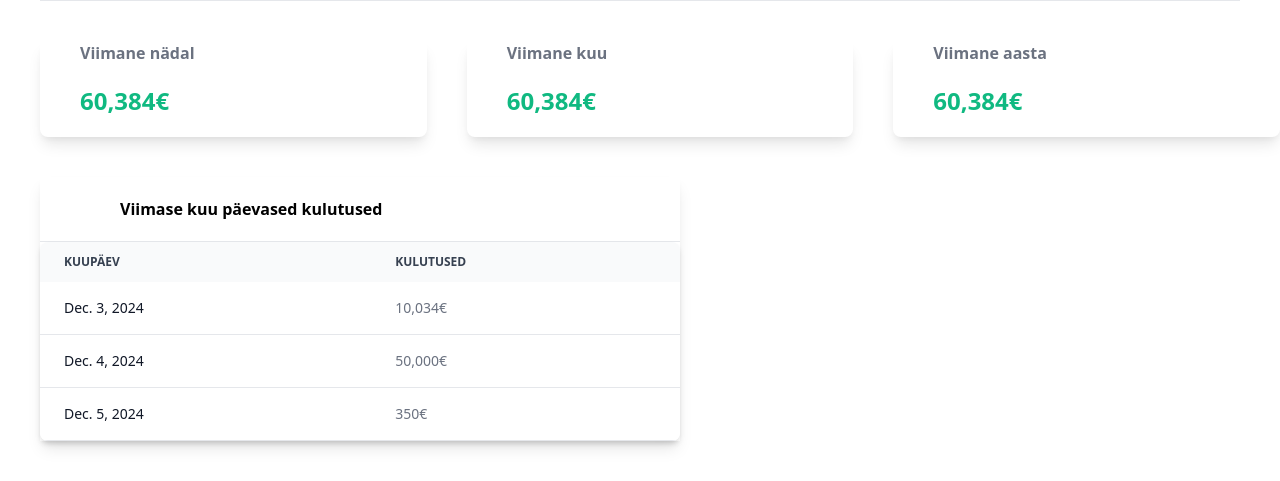
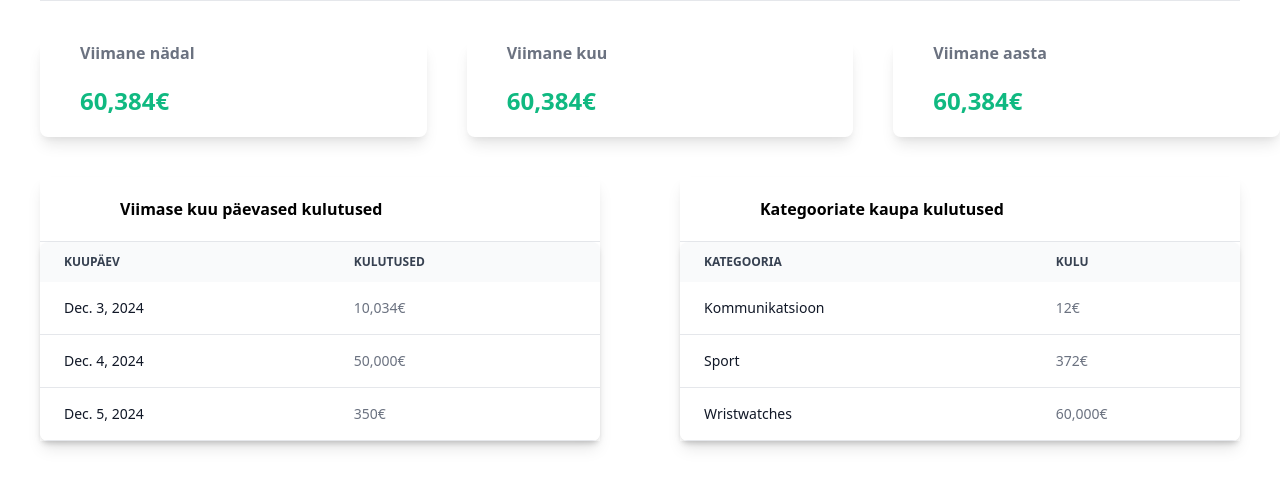
Before and after one commit to AndriKls/expense-tracker, a Django app: page / in a window 1280 px wide. Shown: the part 848-1329 px from the top of the page. Run offline with Django 5.2, Linux system fonts and the light colour scheme; data comes from the database, SQL or seed files in the repository; both versions use the stored data as it was after the commit; style sheets or scripts are compiled from the project's sources.

Commit message:
Added expense sums by category table

```diff
--- a/myapp/templates/myapp/index.html
+++ b/myapp/templates/myapp/index.html
@@ -121,8 +121,6 @@
         </div>
         <hr>
         <div id="30-day-table">
-
-
             <div class="relative overflow-x-auto shadow-md sm:rounded-lg">
                 <table class="w-full text-sm text-left rtl:text-right text-gray-500 dark:text-gray-400">
                     <thead class="text-xs text-gray-700 uppercase bg-gray-50 dark:bg-gray-700 dark:text-gray-400">
@@ -133,27 +131,72 @@
                             <th scope="col" class="px-6 py-3">
                                 <div class="flex items-center">
                                     Kulutused
-                        <a href="#"></a>
                                 </div>
                             </th>
                         </tr>
                     </thead>
                     <tbody>
-            {%for sum in daily_sums%}
+                        {% for sum in daily_sums %}
                         <tr class="bg-white border-b dark:bg-gray-800 dark:border-gray-700">
                             <th scope="row" class="px-6 py-4 font-medium text-gray-900 whitespace-nowrap dark:text-white">
-                    {{sum.date}}
+                                {{ sum.date }}
                             </th>
                             <td class="px-6 py-4">
-                    {{sum.sum|intcomma}}€
+                                {{ sum.sum|intcomma }}€
                             </td>
                         </tr>
-
-            {%endfor%}
+                        {% endfor %}
                     </tbody>
                 </table>
             </div>
+        </div>
+    </div>
+
+    <!-- Teie antud tabel -->
+    <div class="w-1/2 shadow-lg m-10">
+        <div class="flex flex-wrap space-x-40 font-bold px-20 py-5">
+            <span>Kategooriate kaupa kulutused</span>
+        </div>
+        <hr>
+        <div id="category-table">
+            <div class="relative overflow-x-auto shadow-md sm:rounded-lg">
+                <table class="w-full text-sm text-left rtl:text-right text-gray-500 dark:text-gray-400">
+                    <thead class="text-xs text-gray-700 uppercase bg-gray-50 dark:bg-gray-700 dark:text-gray-400">
+                        <tr>
+                            <th scope="col" class="px-6 py-3">
+                                Kategooria
+                            </th>
+                            <th scope="col" class="px-6 py-3">
+                                <div class="flex items-center">
+                                    Kulu
+                                </div>
+                            </th>
+
+                        </tr>
+                    </thead>
+                    <tbody>
+                        {% for sum in category_sums %}
+                        <tr class="bg-white border-b dark:bg-gray-800 dark:border-gray-700">
+                            <th scope="row" class="px-6 py-4 font-medium text-gray-900 whitespace-nowrap dark:text-white">
+                                {{ sum.category }}
+                            </th>
+                            <td class="px-6 py-4">
+                                {{ sum.sum|intcomma }}€
+                            </td>
+                        </tr>
+                        {% endfor %}
+                    </tbody>
+                </table>
+            </div>
+        </div>
+    </div>
+</div>
+
+
+
+
+
+
 
 </div>
-</div>
 {% endblock body %}
--- a/myapp/views.py
+++ b/myapp/views.py
@@ -28,16 +28,19 @@ def index(request):
 
     daily_sums = Expense.objects.filter().values('date').order_by('date').annotate(sum=Sum('amount'))
 
+    category_sums = Expense.objects.filter().values('category').order_by('category').annotate(sum=Sum('amount'))
+
+
     if request.method == 'POST':
         expense_form = ExpenseForm(request.POST)
         if expense_form.is_valid():
             expense_form.save()
         return render(request, 'myapp/index.html', {
-            'expense_form': expense_form, 'expenses': expenses, 'total_expenses': total_expenses, 'yearly_sum': yearly_sum, 'monthly_sum': monthly_sum,'weekly_sum': weekly_sum, 'daily_sums': daily_sums})
+            'expense_form': expense_form, 'expenses': expenses, 'total_expenses': total_expenses, 'yearly_sum': yearly_sum, 'monthly_sum': monthly_sum,'weekly_sum': weekly_sum, 'daily_sums': daily_sums, 'category_sums': category_sums})
     else:
         expense_form = ExpenseForm()
         return render(request, 'myapp/index.html', {
-            'expense_form': expense_form, 'expenses': expenses, 'total_expenses': total_expenses, 'yearly_sum': yearly_sum, 'monthly_sum': monthly_sum,'weekly_sum': weekly_sum, 'daily_sums': daily_sums})
+            'expense_form': expense_form, 'expenses': expenses, 'total_expenses': total_expenses, 'yearly_sum': yearly_sum, 'monthly_sum': monthly_sum,'weekly_sum': weekly_sum, 'daily_sums': daily_sums, 'category_sums': category_sums})
 
 class UpdateExpenseView(UpdateView):
     model = Expense
```
Also changed, not shown: db.sqlite3. Lines whose indentation alone changed are shown as unchanged.
